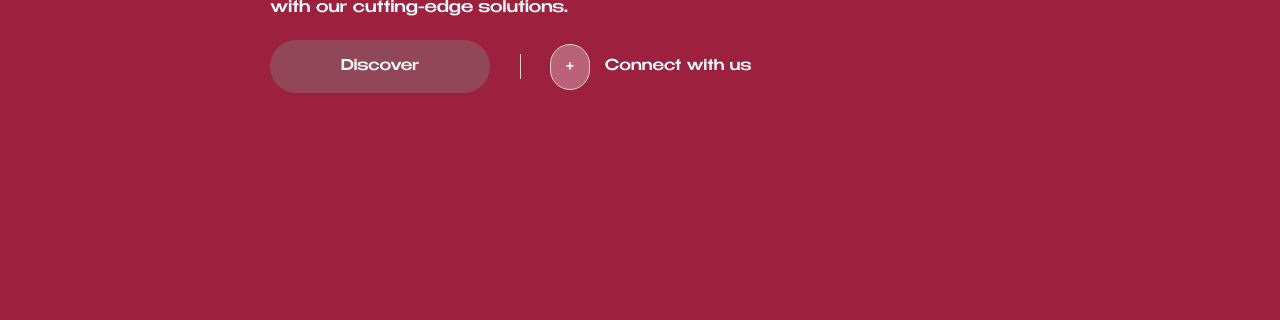
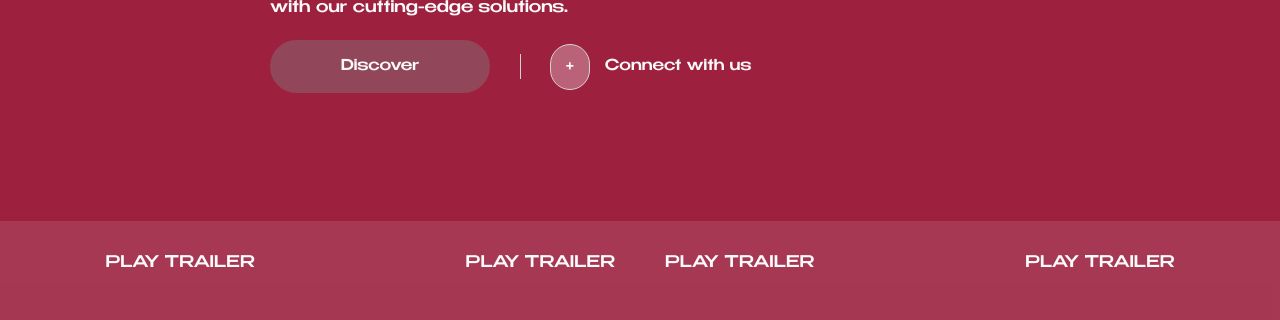
Before and after one commit to Vladimir147a/Portfolio, a Django app: page / in a window 1280 px wide; the page is wider, and only the part inside the window is pictured. Shown: the part 480-800 px from the top of that part. Run offline with Django 5.2, Linux system fonts and the light colour scheme.

Commit message:
делаем футер

```diff
--- a/static/Catalog/css/main.css
+++ b/static/Catalog/css/main.css
@@ -116,3 +116,33 @@ header
 }
 
 /*-----------------------------FOOTER---------------------------------*/
+
+footer
+{
+    width: 100%;
+    position: absolute;
+    bottom: 0;
+    display: flex;
+    justify-content: center;
+    align-items: center;
+    background: rgb(250,250,250,0.1)
+}
+.footer
+{
+    margin: 3rem 0;
+    width: 100%;
+    display: flex;
+    justify-content: space-around;
+    align-items: center;
+}
+.item_footer
+{
+    display: flex;
+    justify-content: space-around;
+    gap: 5rem;
+
+}
+.item_footer p
+{
+    color: var(--font-color);
+}
--- a/templates/Catalog/base.html
+++ b/templates/Catalog/base.html
@@ -45,5 +45,19 @@
         </div>
     </section>
 {% endblock %}
+<footer>
+    <div class="footer">
+        <div class="item_footer">
+            <p>PLAY TRAILER</p>
+        </div>
+        <div class="item_footer">
+            <p>PLAY TRAILER</p>
+            <p>PLAY TRAILER</p>
+        </div>
+        <div class="item_footer">
+            <p>PLAY TRAILER</p>
+        </div>
+    </div>
+</footer>
 </body>
 </html>
```
